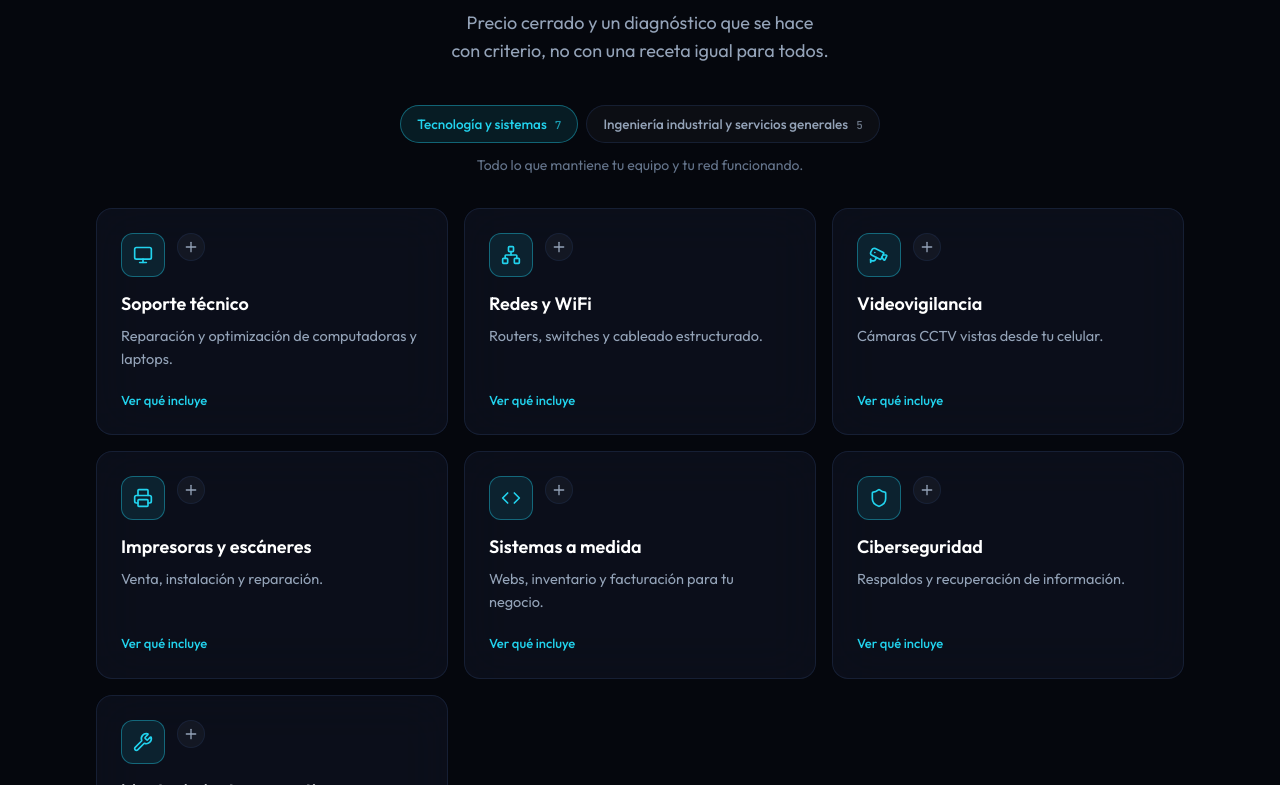
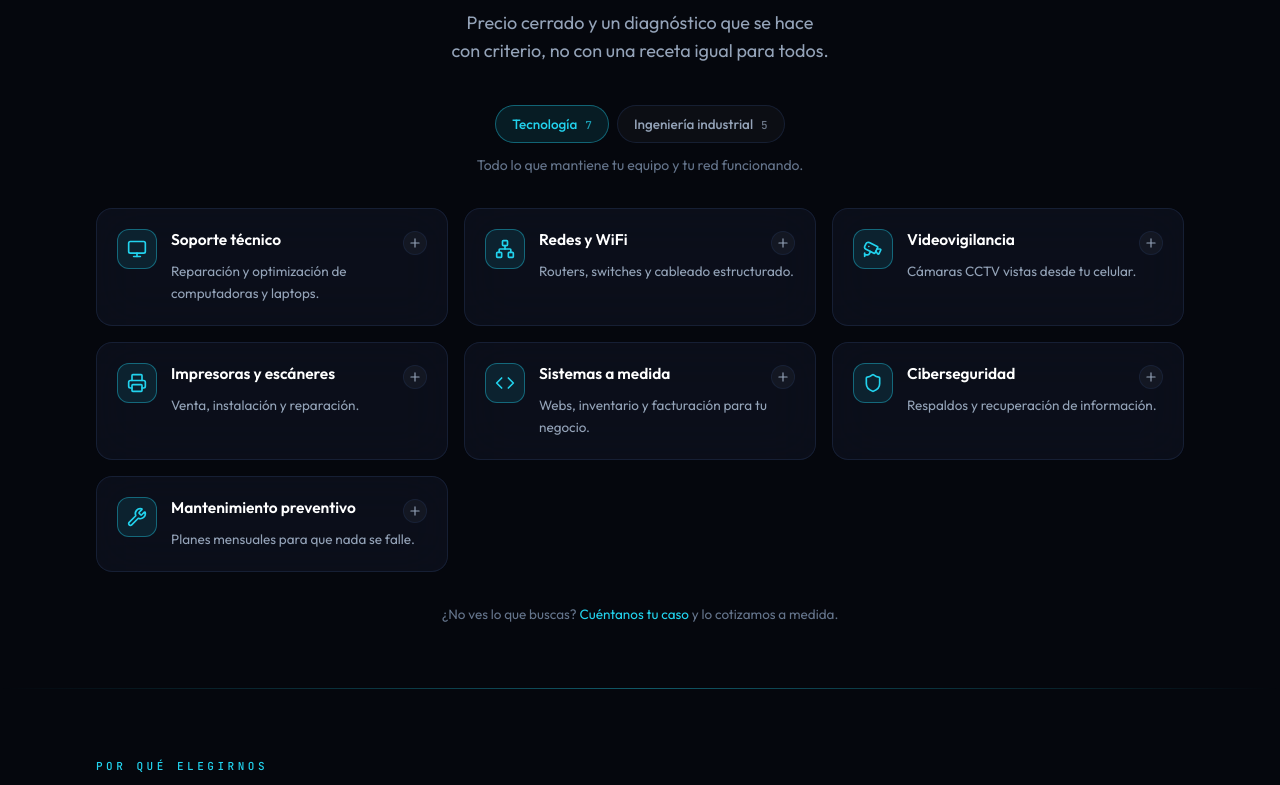
Before and after one commit to carrionpelota123/Alpha-Engineering-services-Per-, a React (Vite) app: page / in a window 1280 px wide. Shown: the part 1155-1940 px from the top of the page. Built offline with nearby package versions, Linux system fonts and the light colour scheme.

Commit message:
refactor: tarjetas de servicio mas compactas y pestañas cortas

```diff
--- a/src/components/ServiceCard.tsx
+++ b/src/components/ServiceCard.tsx
@@ -58,30 +58,26 @@ export function ServiceCard({ service, open, onToggle }: ServiceCardProps) {
         onClick={onToggle}
         aria-expanded={open}
         aria-controls={panelId}
-        className="flex flex-1 flex-col gap-4 rounded-2xl p-6 text-left"
+        className="flex w-full flex-1 items-start gap-3.5 rounded-2xl p-5 text-left"
       >
-        <div className="flex items-start justify-between gap-3">
         <span
-            className={`flex h-11 w-11 shrink-0 items-center justify-center rounded-xl border ${groupTone[service.group]}`}
+          className={`flex h-10 w-10 shrink-0 items-center justify-center rounded-xl border ${groupTone[service.group]}`}
         >
           <ServiceGlyph icon={service.icon} className="h-5 w-5" />
         </span>
+
+        <div className="min-w-0 flex-1">
+          <div className="flex items-start justify-between gap-3">
+            <h3 className="text-[15.5px] font-semibold leading-snug text-white">{service.title}</h3>
             <span
-            className="flex h-7 w-7 shrink-0 items-center justify-center rounded-full border border-edge/70 bg-white/[0.04] text-slate-400 transition group-hover:border-cyan/40 group-hover:text-cyan"
+              className="mt-0.5 flex h-6 w-6 shrink-0 items-center justify-center rounded-full border border-edge/70 bg-white/[0.04] text-slate-400 transition group-hover:border-cyan/40 group-hover:text-cyan"
               aria-hidden
             >
-            <Plus className={`h-4 w-4 transition-transform duration-300 ${open ? 'rotate-45' : ''}`} />
+              <Plus className={`h-3.5 w-3.5 transition-transform duration-300 ${open ? 'rotate-45' : ''}`} />
             </span>
           </div>
-
-        <div>
-          <h3 className="text-lg font-semibold leading-tight text-white">{service.title}</h3>
-          <p className="mt-2 text-[14.5px] leading-relaxed text-slate-400">{service.desc}</p>
+          <p className="mt-1.5 text-[13.5px] leading-relaxed text-slate-400">{service.desc}</p>
         </div>
-
-        <span className="mt-auto pt-1 text-[13px] font-medium text-cyan">
-          {open ? 'Ocultar' : 'Ver qué incluye'}
-        </span>
       </button>
 
       <AnimatePresence initial={false}>
@@ -95,7 +91,7 @@ export function ServiceCard({ service, open, onToggle }: ServiceCardProps) {
             transition={{ duration: DURATION, ease: EASE }}
             className="overflow-hidden"
           >
-            <ul className="space-y-2 border-t border-edge/60 px-6 pb-4 pt-3.5">
+            <ul className="space-y-2 border-t border-edge/60 px-5 pb-4 pt-3.5">
               {service.details.map((d) => (
                 <li key={d} className="flex items-start gap-2.5 text-[13.5px] leading-snug text-slate-300">
                   <Check className="mt-0.5 h-3.5 w-3.5 shrink-0 text-volt" />
@@ -104,7 +100,7 @@ export function ServiceCard({ service, open, onToggle }: ServiceCardProps) {
               ))}
             </ul>
 
-            <div className="px-6 pb-5">
+            <div className="px-5 pb-5">
               <button
                 type="button"
                 onClick={() => startWaChat((owner) => buildWaQuickQuote(owner, service.title))}
--- a/src/components/Services.tsx
+++ b/src/components/Services.tsx
@@ -1,6 +1,6 @@
 import { useState } from 'react'
 import { AnimatePresence, motion } from 'framer-motion'
-import { services, groupLabels, groupHints } from '../data/services'
+import { services, groupLabels, groupHints, groupTabs } from '../data/services'
 import type { ServiceGroup } from '../data/services'
 import { ServiceCard } from './ServiceCard'
 import { startWaChat } from '../config/business'
@@ -56,7 +56,7 @@ export function Services() {
                     : 'border-edge/70 bg-white/[0.03] text-slate-400 hover:border-slate-500 hover:text-slate-200'
                 }`}
               >
-                {groupLabels[g]}
+                {groupTabs[g]}
                 <span className="ml-2 font-mono text-[11px] opacity-70">
                   {services.filter((s) => s.group === g).length}
                 </span>
--- a/src/data/services.ts
+++ b/src/data/services.ts
@@ -26,6 +26,15 @@ export type Service = {
 export const groupLabels: Record<ServiceGroup, string> = {
   tecnologia: 'Tecnología y sistemas',
   industrial: 'Ingeniería industrial y servicios generales',
+}
+
+/**
+ * Etiquetas cortas para las pestañas. groupLabels es demasiado largo y parte
+ * la barra de filtros en dos lineas, dejando sucio el encabezado.
+ */
+export const groupTabs: Record<ServiceGroup, string> = {
+  tecnologia: 'Tecnología',
+  industrial: 'Ingeniería industrial',
 }
 
 export const groupHints: Record<ServiceGroup, string> = {
```
Lines whose indentation alone changed are shown as unchanged.
